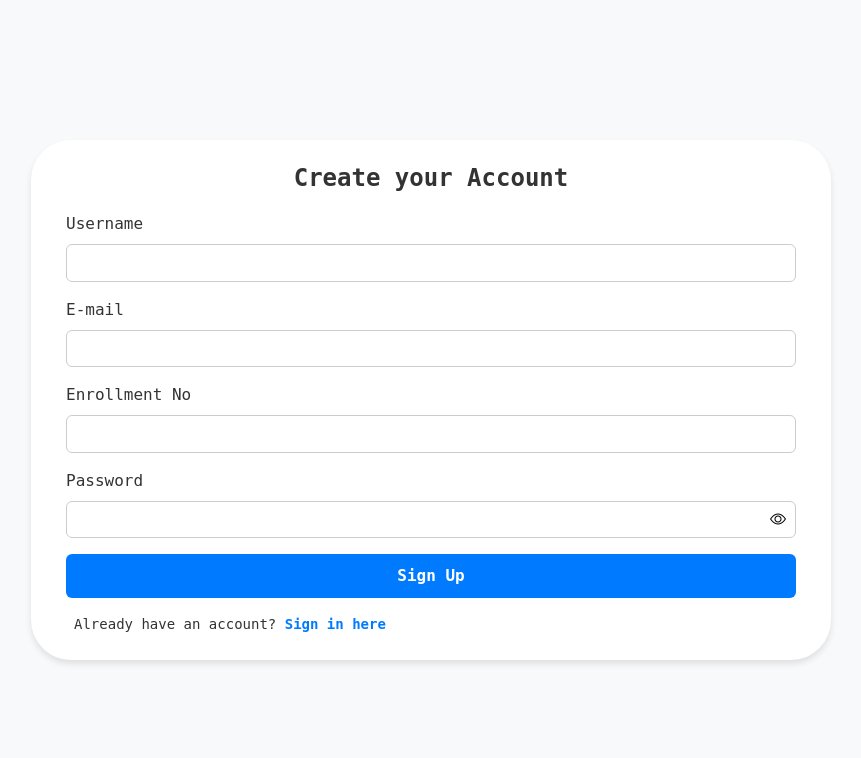
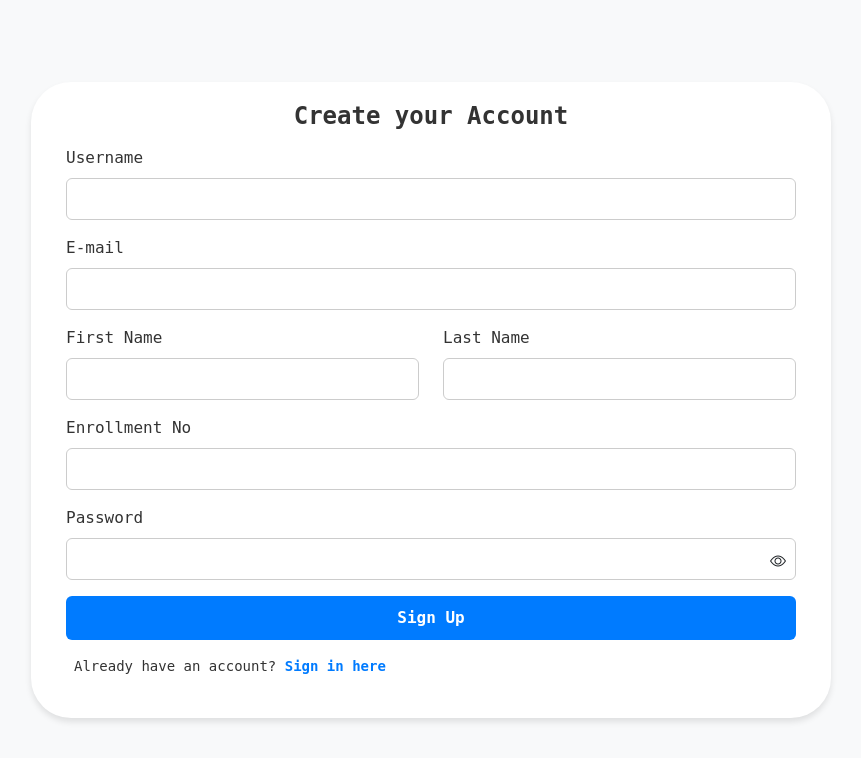
Before and after one commit to Utsav-06/ClassHub, a Django app: page /Sign_up/ in a window 1280 px wide. Shown: the top 758 px of the page, without its empty margins (209-1070 px from the left). Run offline with Django 4.2, Linux system fonts and the light colour scheme; some web fonts are replaced.

Commit message:
Added User related stuff
1. Added default.png to use when user doesn't have profile pic.
2. Add 2 new fields(firstname and lastname) in the signup form

```diff
--- a/ClassHub/classUser/models.py
+++ b/ClassHub/classUser/models.py
@@ -15,8 +15,7 @@ class UserProfile(models.Model):
     Enrollment_No = models.CharField(max_length=20, unique=True, default="")
     bio = models.TextField(blank=True)
     profile_pic = models.ImageField(
-        upload_to="User_Documents/User_Profiles/",
-        blank=True,
+        upload_to="User_Documents/User_Profiles/", blank=True, default="False"
     )
     birth_date = models.DateField(null=True, blank=True)
 
--- a/ClassHub/classUser/templates/User-Login-Logout/Main.html
+++ b/ClassHub/classUser/templates/User-Login-Logout/Main.html
@@ -579,7 +579,11 @@
 
           <div class="profile-menu">
             <div class="profile" onclick="menuToggle()">
-              <img src="{{ user_info.profile_pic.url }}" alt="img" />
+              {% if user_info.profile_pic == ""%}
+                <img src="{{ user_info.profile_pic.url }}" alt="img" />
+              {% else %}
+                <img src="{% static 'Icons/Default.png' %}" alt="img" />
+              {% endif %}
             </div>
             <div id="menu" class="menu">
               <h3>{{ user_info.first_name }} {{ user_info.last_name }} <br /><span>@{{ user_info.username }}</span></h3>
--- a/ClassHub/classUser/templates/User-Login-Logout/Sign_up.html
+++ b/ClassHub/classUser/templates/User-Login-Logout/Sign_up.html
@@ -3,9 +3,8 @@
   {% load static %}
   <head>
     <meta charset="UTF-8" />
-    <link rel="stylesheet" href="https://rsms.me/inter/inter.css" />
-    <link href="https://unpkg.com/tailwindcss@^1.0/dist/tailwind.min.css" rel="stylesheet" />
     <meta name="viewport" content="width=device-width, initial-scale=1.0" />
+    <link href="https://cdn.jsdelivr.net/npm/bootstrap@5.3.2/dist/css/bootstrap.min.css" rel="stylesheet" />
     <link href="https://cdn.jsdelivr.net/npm/bootstrap-icons/font/bootstrap-icons.css" rel="stylesheet" />
     <link rel="stylesheet" type="text/css" href="{% static 'Css/SignUpPage.css' %}" />
     <title>Signup</title>
@@ -19,6 +18,16 @@
         <input id="username" name="username" type="text" autocomplete="username" required />
         <label for="email">E-mail</label>
         <input id="email" name="email" type="text" autocomplete="email" required />
+        <div class="row">
+          <div class="col">
+            <label for="first_name">First Name</label>
+            <input id="first_name" name="first_name" type="text" autocomplete="first_name" required />
+          </div>
+          <div class="col">
+            <label for="last_name">Last Name</label>
+            <input id="last_name" name="last_name" type="text" autocomplete="last_name" required />
+          </div>
+        </div>
         <label for="enrollmentNo">Enrollment No</label>
         <input id="enrollmentNo" name="enrollmentNo" type="text" autocomplete="enrollmentNo" required />
         <label for="password">Password</label>
--- a/ClassHub/classUser/views.py
+++ b/ClassHub/classUser/views.py
@@ -118,13 +118,22 @@ def signup(request):
     if request.method == "POST":
         username = request.POST["username"]
         email = request.POST["email"]
+        first_name = request.POST["first_name"]
+        last_name = request.POST["last_name"]
         enrollment_no = request.POST["enrollmentNo"]
         password = request.POST["password"]
 
-        user = User.objects.create_user(username=username, email=email)
+        user = User.objects.create_user(
+            username=username, email=email, first_name=first_name, last_name=last_name
+        )
         user.set_password(password)
         user_profile = UserProfile.objects.create(
-            user=user, username=username, Enrollment_No=enrollment_no, email=email
+            user=user,
+            username=username,
+            email=email,
+            first_name=first_name,
+            last_name=last_name,
+            Enrollment_No=enrollment_no,
         )
 
         user.save()
```
Also changed, not shown: ClassHub/classUser/static/Icons/Default.png (added), ClassHub/db.sqlite3.
